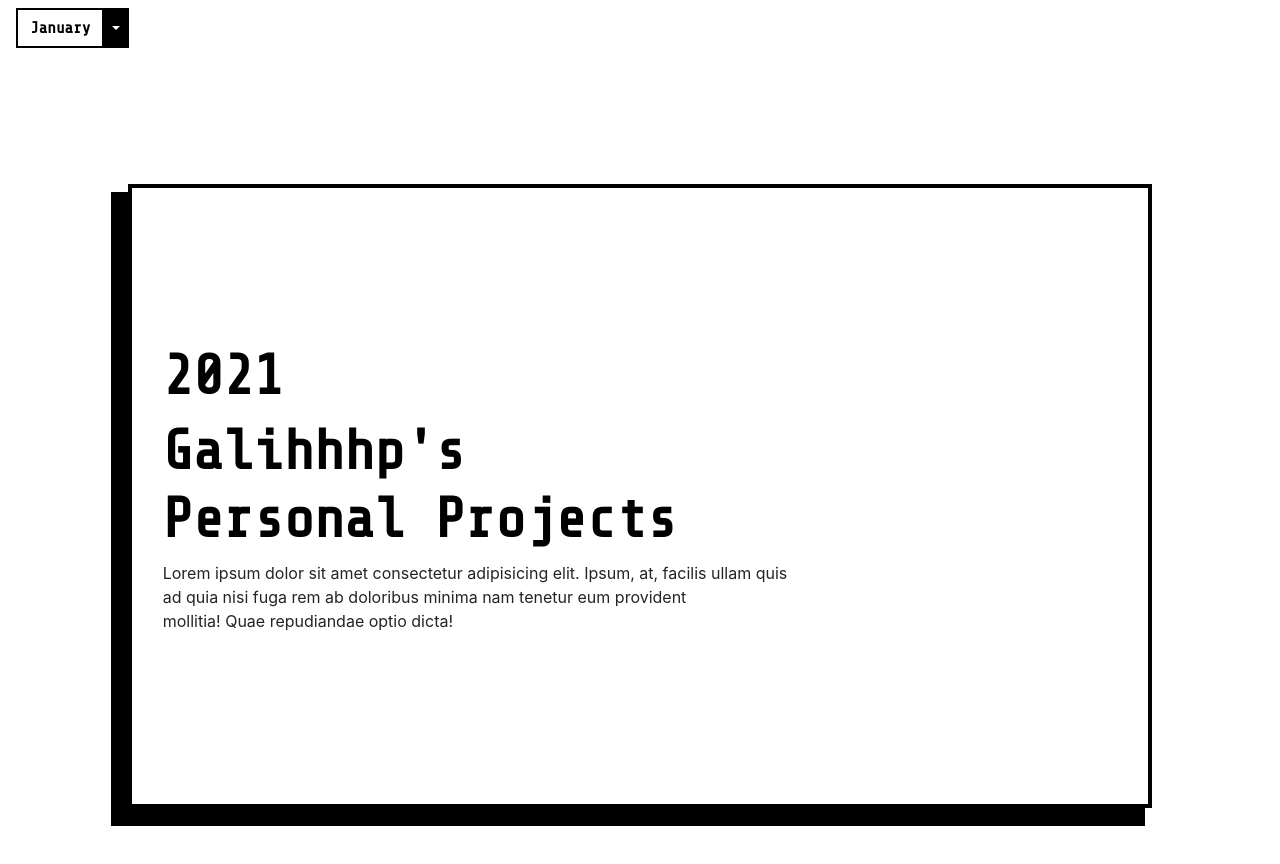
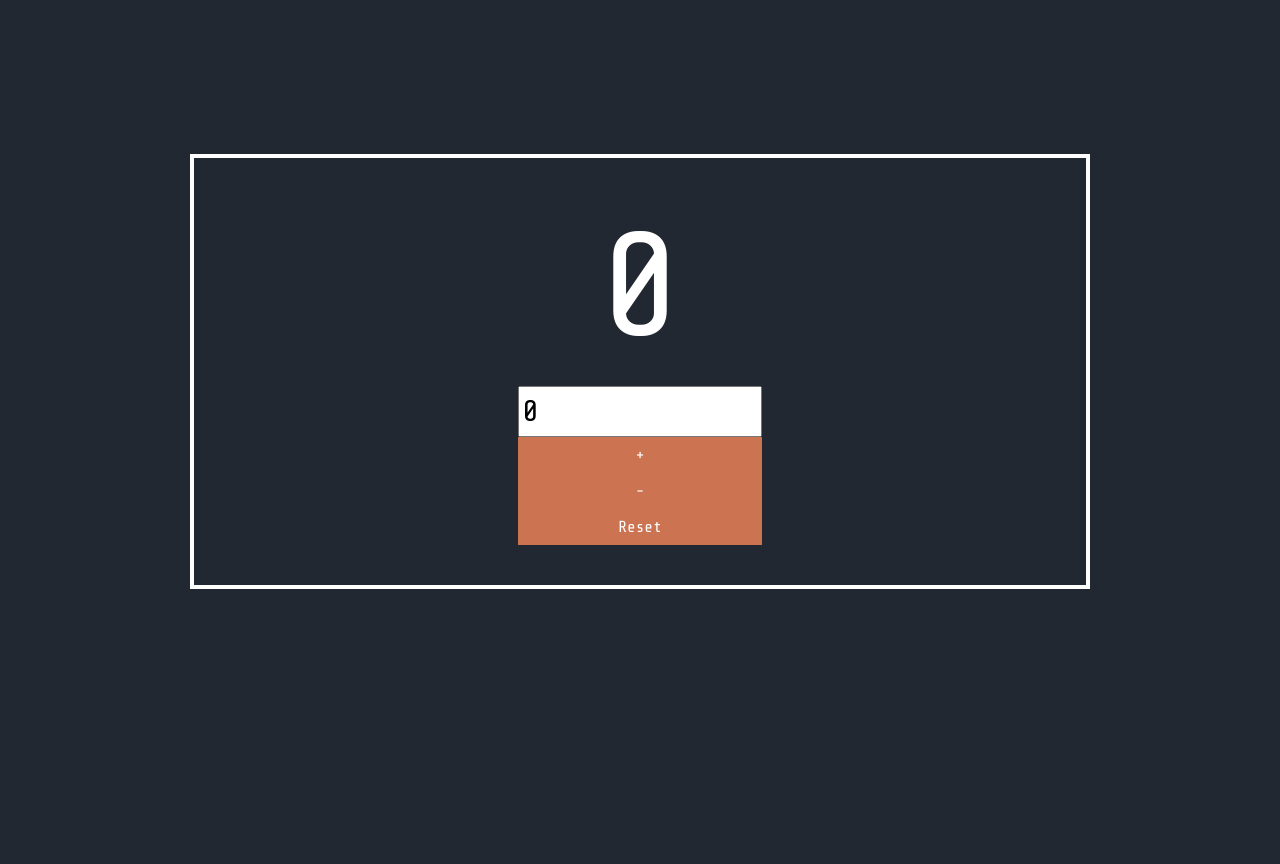
Before and after one commit to galihhhp-personal-projects/react-compilation-exercise, a React (Create React App) app: page / in a window 1280 px wide. Shown: the top 864 px of the page. After the commit the page ends 800 px from the top, so only its background shows below. Built offline with nearby package versions, Linux system fonts and the light colour scheme.

Commit message:
add CounterApp

```diff
--- a/src/App.js
+++ b/src/App.js
@@ -1,5 +1,5 @@
 import './App.css';
-import 'bootstrap/dist/css/bootstrap.min.css';
+// import 'bootstrap/dist/css/bootstrap.min.css';
 import HomepageComponent from './HomepageComponent/Homepage';
 import NavbarComponent from './NavbarComponent/Navbar';
 import { Fragment } from 'react';
--- /dev/null
+++ b/src/Components/CounterApp/Class/index.css
@@ -0,0 +1,45 @@
+@import url('https://fonts.googleapis.com/css2?family=Share+Tech+Mono&display=swap');
+
+html {
+    height: 100%;
+    background-color: #222831;
+}
+
+.container {
+    border: 4px solid white;
+    padding: 40px;
+    width: 900px;
+}
+
+#root {
+    background-color: #222831;
+    padding: 12%;
+}
+
+h1 {
+    color: white;
+    font-size: 150px;
+    font-family: 'Share Tech Mono', monospace;
+}
+
+input {
+    font-family: 'Share Tech Mono', monospace;
+    font-size: 30px;
+    width: 30%;
+    margin-left: 35%;
+}
+
+.btn {
+    background-color: #cc7351;
+    font-family: 'Share Tech Mono', monospace;
+    width: 30%;
+    border-radius: 0px;
+    border: none;
+    margin-left: 35%;
+}
+
+.btn:hover {
+    background-color: rgb(99, 20, 20);
+    border-radius: 0px;
+    border: none;
+}
--- /dev/null
+++ b/src/Components/CounterApp/Class/index.jsx
@@ -0,0 +1,48 @@
+import React, { Component } from 'react';
+import { Button, Container } from 'react-bootstrap';
+import './index.css';
+
+export default class CounterComponent extends Component {
+  constructor(props) {
+    super(props);
+
+    this.state = {
+      count: 0,
+      inputAutoIncrementCount: 0,
+      autoIncrementCount: 0,
+    };
+  }
+
+  handleIncrement = () => {
+    this.setState({
+      count: this.state.count + 1,
+    });
+  };
+
+  handleDecrement = () => {
+    if (!this.state.count <= 0) {
+      this.setState({
+        count: this.state.count - 1,
+      });
+    }
+  };
+
+  handleResetCount = () => {
+    this.setState({
+      count: 0,
+    });
+  };
+
+  render() {
+    return (
+      <Container className='d-flex flex-column justify-content-center'>
+        <h1  className='text-center'>{this.state.count}</h1>
+
+        <input value={this.state.count} />
+        <Button onClick={this.handleIncrement}>+</Button>
+        <Button onClick={this.handleDecrement}>-</Button>
+        <Button onClick={this.handleResetCount}>Reset</Button>
+      </Container>
+    );
+  }
+}
--- a/src/index.js
+++ b/src/index.js
@@ -1,12 +1,15 @@
 import React from 'react';
 import ReactDOM from 'react-dom';
+import 'bootstrap/dist/css/bootstrap.min.css';
+import CounterComponent from './Components/CounterApp/Class';
 import './index.css';
-import App from './App';
+// import App from './App';
 import reportWebVitals from './reportWebVitals';
 
 ReactDOM.render(
   <React.StrictMode>
-    <App />
+    {/* <App /> */}
+    <CounterComponent />
   </React.StrictMode>,
   document.getElementById('root')
 );
```
Also changed, not shown: 1 other file (tests, documents, lock files or other folders).
